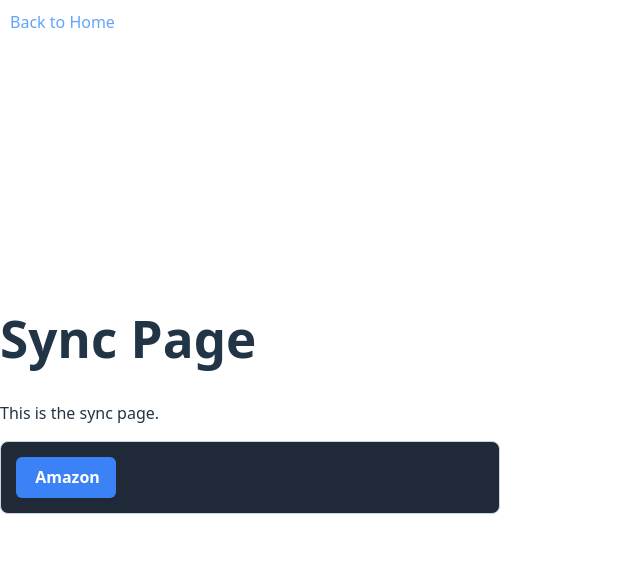
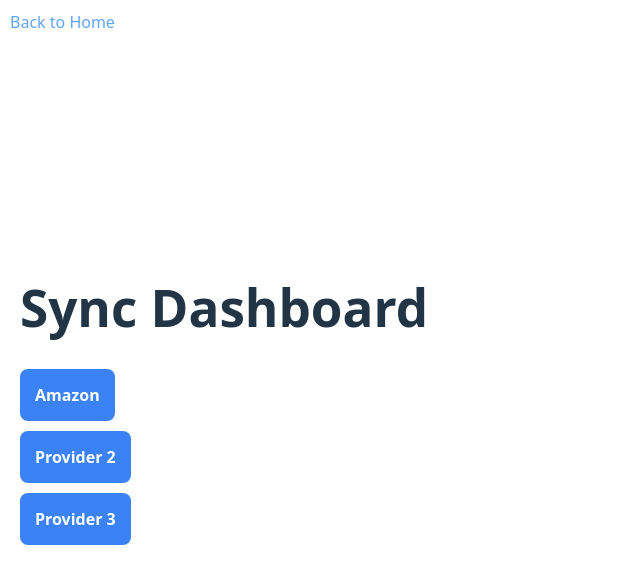
Before and after one commit to Ares1605/Sparkhacks2026, a React (Vite) app in the folder frontend/my-app/: page /sync in a window 1280 px wide. Shown: the top 584 px of the page, without its empty margins (0-640 px from the left). Built offline with nearby package versions, Linux system fonts and the light colour scheme.

Commit message:
impored cards

```diff
--- a/frontend/my-app/src/App.css
+++ b/frontend/my-app/src/App.css
@@ -36,3 +36,18 @@
   background-color: #1f2937;
   color: white;
 }
+
+.productCard {
+  border: 1px solid #cbd5e1;
+  border-radius: 12px;
+  padding: 16px;
+  width: 250px;
+  background: rgb(84, 103, 126);
+}
+
+.productGrid {
+  display: flex;
+  gap: 16px;
+  flex-wrap: wrap;
+  margin-left: 20px;
+}
--- /dev/null
+++ b/frontend/my-app/src/components/ProductCard.jsx
@@ -0,0 +1,9 @@
+export default function ProductCard({ name, desc, price }) {
+    return (
+        <div className="productCard">
+            <h3>{name}</h3>
+            <p>{desc}</p>
+            <p>{price}</p>
+        </div>
+    );
+}
--- a/frontend/my-app/src/components/ProviderCard.jsx
+++ b/frontend/my-app/src/components/ProviderCard.jsx
@@ -1,9 +1,52 @@
-import { useState } from 'react';
+export default function ProviderCard({ providerName, isExpanded, onToggle, onSync, lastSyncTime }) {
+  const getTimeSinceSync = () => {
+    if (!lastSyncTime) {
+      return 'Never synced';
+    }
 
-export default function ProviderCard() {
-  const [isExpanded, setIsExpanded] = useState(false);
+    const now = new Date();
+    const diff = Math.floor((now - lastSyncTime) / 1000);
+
+    if (diff < 60) {
+      return "Recently Synced";
+    } else if (diff < 3600) {
+      return `${Math.floor(diff / 60)}m ago`;
+    } else if (diff < 86400) {
+      return `${Math.floor(diff / 3600)}h ago`;
+    } else {
+      return `${Math.floor(diff / 86400)}d ago`;
+    }
+  };
 
   return (
+    <div style={{ marginBottom: '10px', marginLeft: '20px' }}>
+      <div style={{ display: 'flex', alignItems: 'center', gap: '15px' }}>
+        <button
+          onClick={onToggle}
+          style={{
+            padding: '15px',
+            backgroundColor: '#3b82f6',
+            color: 'white',
+            border: 'none',
+            borderRadius: '8px',
+            cursor: 'pointer',
+            fontSize: '16px',
+            fontWeight: 'bold',
+          }}
+        >
+          {providerName}
+        </button>
+
+        <span style={{ color: 'white', fontSize: '14px' }}>
+          {getTimeSinceSync()}
+        </span>
+      </div>
+
+      <div style={{
+        maxHeight: isExpanded ? '500px' : '0',
+        overflow: 'hidden',
+        transition: 'max-height 0.6s ease-in-out',
+      }}>
         <div style={{
           border: '1px solid #cbd5e1',
           borderRadius: '8px',
@@ -11,27 +54,9 @@ export default function ProviderCard() {
           width: '500px',
           backgroundColor: '#1f2937',
           color: 'white',
-      marginBottom: '10px',
+          marginTop: '10px',
           boxSizing: 'border-box'
         }}>
-      <button
-        onClick={() => setIsExpanded(!isExpanded)}
-        style={{
-          width: '100px',
-          backgroundColor: '#3b82f6',
-          color: 'white',
-          border: 'none',
-          borderRadius: '6px',
-          cursor: 'pointer',
-          fontSize: '16px',
-          fontWeight: 'bold',
-        }}
-      >
-        Amazon
-      </button>
-
-      {isExpanded && (
-        <div style={{ marginTop: '16px' }}>
           <input
             type="text"
             placeholder="User"
@@ -60,7 +85,9 @@ export default function ProviderCard() {
             }}
           />
 
-          <button style={{
+          <button
+            onClick={onSync}
+            style={{
               width: '25%',
               padding: '10px',
               backgroundColor: '#10b981',
@@ -71,11 +98,30 @@ export default function ProviderCard() {
               fontSize: '14px',
               fontWeight: 'bold',
               boxSizing: 'border-box'
-          }}>
+            }}
+          >
             Sync
           </button>
+
+          <button
+            onClick={onSync}
+            style={{
+              width: '25%',
+              padding: '10px',
+              backgroundColor: '#b91010',
+              color: 'white',
+              border: 'none',
+              borderRadius: '6px',
+              cursor: 'pointer',
+              fontSize: '14px',
+              fontWeight: 'bold',
+              boxSizing: 'border-box'
+            }}
+          >
+            Unlink
+          </button>
         </div>
-      )}
+      </div>
     </div>
   );
 }
--- a/frontend/my-app/src/pages/home.jsx
+++ b/frontend/my-app/src/pages/home.jsx
@@ -1,13 +1,40 @@
 import '../App.css'
+import ProductCard from "../components/ProductCard"
 import { Link } from "react-router-dom";
 
 function Home() {
+  const products = [
+    {
+      id: 1,
+      name: "IPhone 16 Pro",
+      desc: "A Cell Phone",
+      price: "$899.99"
+    },
+    {
+      id: 2,
+      name: "A Chair",
+      desc: "A Place to sit on",
+      price: "$149.99"
+    }
+  ]
+
   return (
     <div className="layout">
       <div className="main">
         <div className="mainBox">
           <h1>Main Placeholder</h1>
           <p>yap yap yap yap yap</p>
+
+          <div className="productGrid">
+            {products.map((product) => (
+              <ProductCard
+                key={product.id}
+                name={product.name}
+                description={product.desc}
+                price={product.price}
+              />
+            ))}
+          </div>
         </div>
 
         <div className="subBox">
--- a/frontend/my-app/src/pages/sync.jsx
+++ b/frontend/my-app/src/pages/sync.jsx
@@ -1,8 +1,20 @@
 import '../App.css'
+import { useState } from 'react'
 import { Link } from 'react-router-dom'
 import ProviderCard from '../components/ProviderCard';
 
 function Sync() {
+  const providers = ["Amazon", "Provider 2", "Provider 3"];
+  const [expandedProvider, setExpandedProvider] = useState(null);
+  const [lastSyncTimes, setLastSyncTimes] = useState({});
+
+  const handleSync = (providerName) => {
+    setLastSyncTimes({
+      ...lastSyncTimes,
+      [providerName]: new Date()
+    });
+  };
+
   return (
     <div>
         <Link
@@ -12,10 +24,18 @@ function Sync() {
          textDecoration: 'none' }}> Back to Home
         </Link>
 
-        <h1>Sync Page</h1>
-        <p>This is the sync page.</p>
+        <h1 style={{ marginLeft: '20px' }}>Sync Dashboard</h1>
 
-        <ProviderCard />
+        {providers.map((provider) => (
+          <ProviderCard
+            key={provider}
+            providerName={provider}
+            isExpanded={expandedProvider === provider}
+            onToggle={() => setExpandedProvider(expandedProvider === provider ? null : provider)}
+            onSync={() => handleSync(provider)}
+            lastSyncTime={lastSyncTimes[provider]}
+          />
+        ))}
     </div>
   );
 }
```
Also changed, not shown: 1 other file (tests, documents, lock files or other folders). Lines whose indentation alone changed are shown as unchanged.
